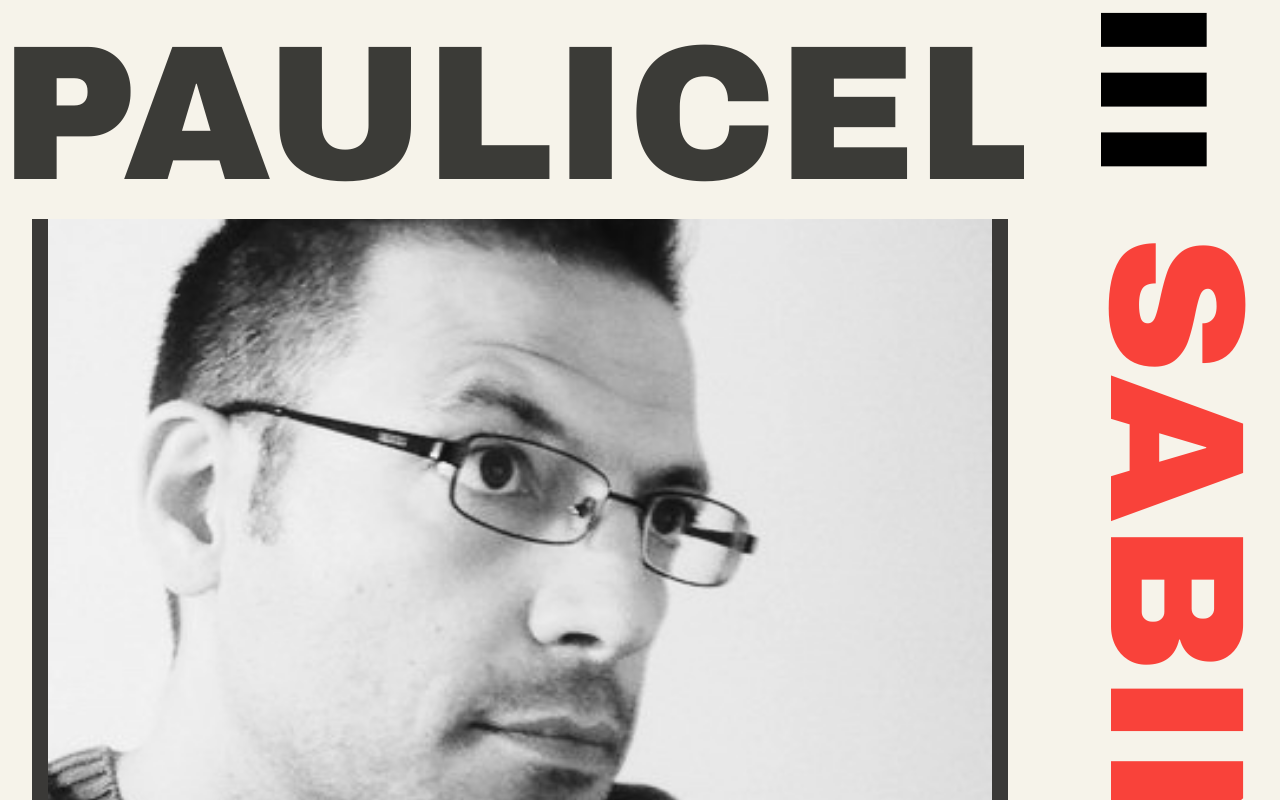
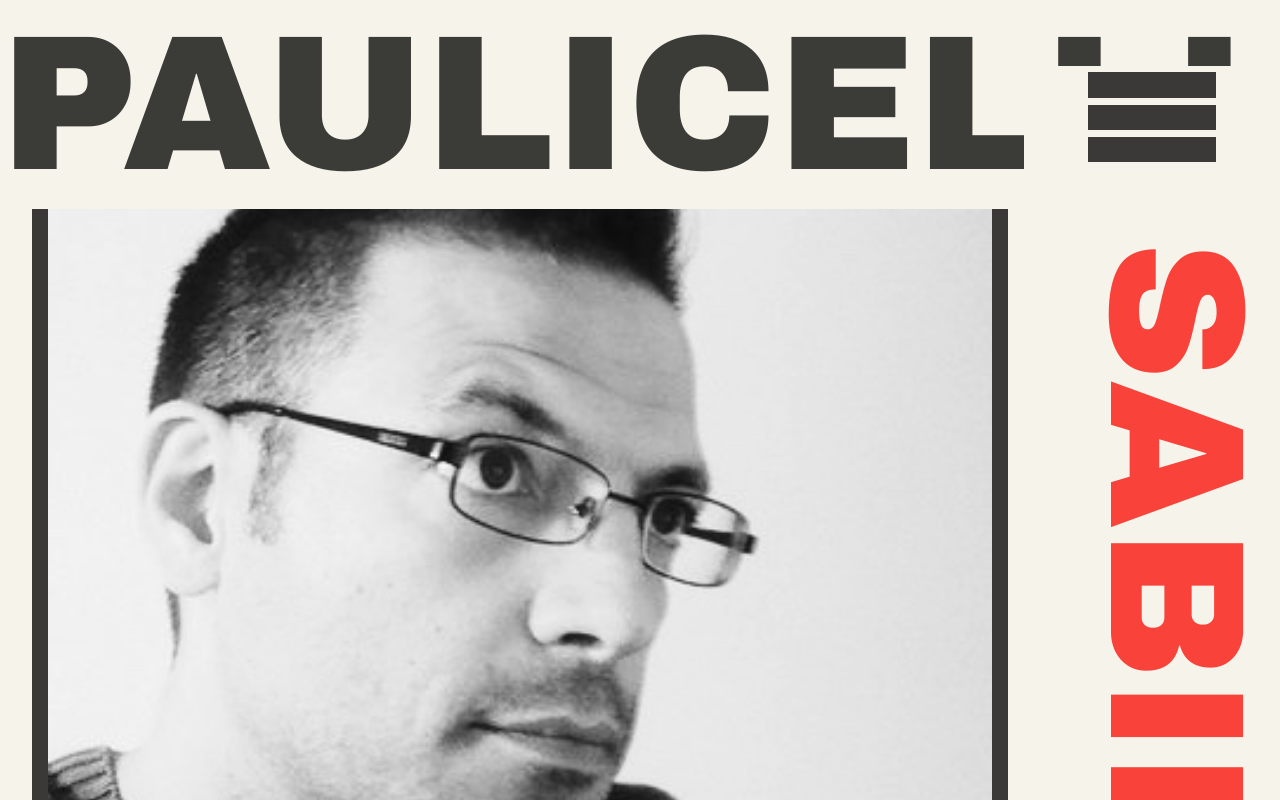
Before and after one commit to paulicelli/sabino.paulicelli.com, a Vue app: page / in a window 1280 px wide. Shown: the top 800 px of the page. Built offline with nearby package versions, Linux system fonts and the light colour scheme.

Commit message:
header menu and sabino fix

```diff
--- a/src/components/HeaderTitle.vue
+++ b/src/components/HeaderTitle.vue
@@ -5,7 +5,9 @@
         </div>
         <div id="menu">
             <button @click="$emit('hide-nav')">
-                <h2>iii</h2>
+                <div></div>
+                <div></div>
+                <div></div>
             </button>
         </div>
         <div id="sabino">
@@ -23,11 +25,6 @@ export default {
 <style scoped>
 h1 {
     font-size: 15vw;
-    text-transform: uppercase;
-}
-
-h2 {
-    font-size: 12vw;
     text-transform: uppercase;
 }
 
@@ -50,10 +47,17 @@ button {
     background-color: var(--background);
     display: inline-flex;
     width: 20vw;
-    writing-mode: vertical-rl;
 
     align-items: center;
     justify-content: center;
+}
+
+#menu > button > div {
+    background-color: var(--main-color);
+
+    width: 10vw;
+    height: 2vw;
+    margin: 0.5em 0;
 }
 
 #sabino {
@@ -63,7 +67,11 @@ button {
     writing-mode: vertical-rl;
 
     width: 20vw;
-    padding-top: 1em;
+    padding-top: 2em;
     float: right;
 }
+
+#sabino > h1 {
+    font-weight: bold !important;
+}
 </style>
```
